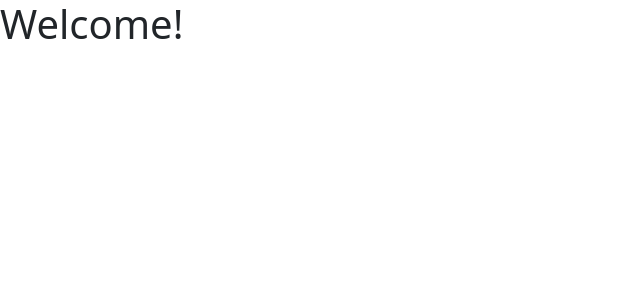
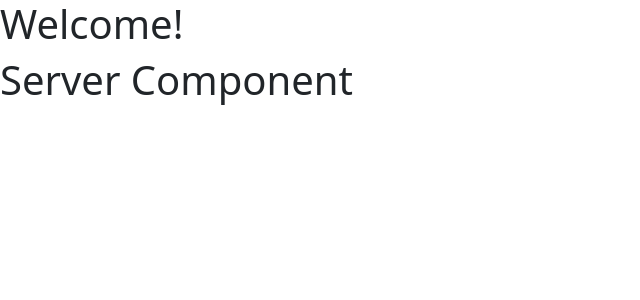
Before and after one commit to rahulraji18/Angular, an Angular app: page / in a window 1280 px wide. Shown: the top 300 px of the page, without its empty margins (0-640 px from the left). Built offline with nearby package versions, Linux system fonts and the light colour scheme.

Commit message:
manual component creation completed

```diff
--- a/src/app/app.component.html
+++ b/src/app/app.component.html
@@ -1 +1,2 @@
 <h1>Welcome!</h1>
+<app-server></app-server>
--- a/src/app/app.module.ts
+++ b/src/app/app.module.ts
@@ -2,10 +2,12 @@
 import { BrowserModule } from '@angular/platform-browser';
 import { AppComponent } from './app.component';
 import { FormsModule } from '@angular/forms';
+import { ServerComponent } from './server/server.component';
 
 @NgModule({
   declarations: [
     AppComponent,
+    ServerComponent
   ],
   imports: [
     BrowserModule,
--- /dev/null
+++ b/src/app/server/server.component.html
@@ -0,0 +1 @@
+<h1>Server Component</h1>
```
Also changed, not shown: src/app/server/server.component.ts (added, +10 -0 lines), 1 other file (tests, documents, lock files or other folders).
